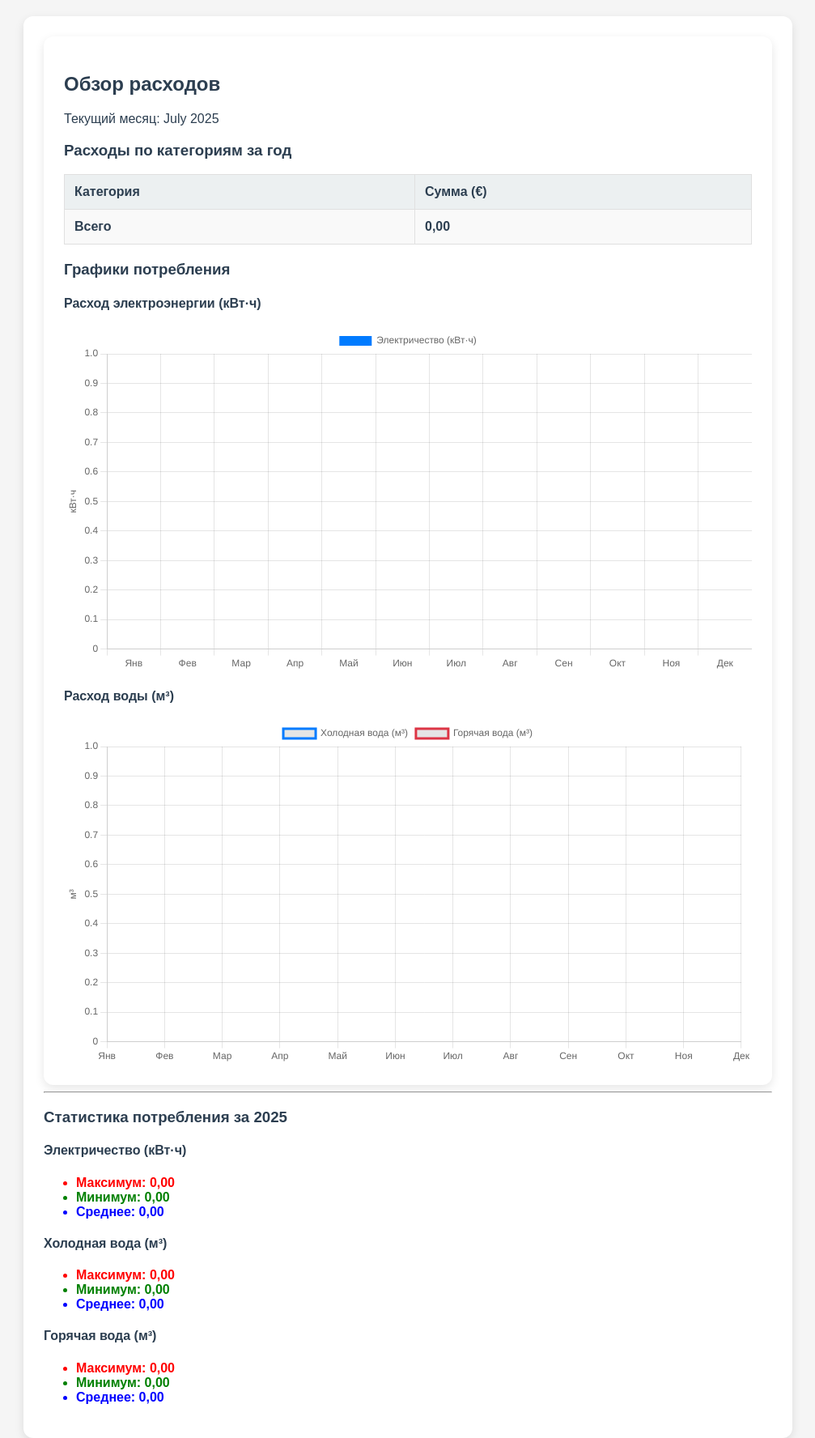
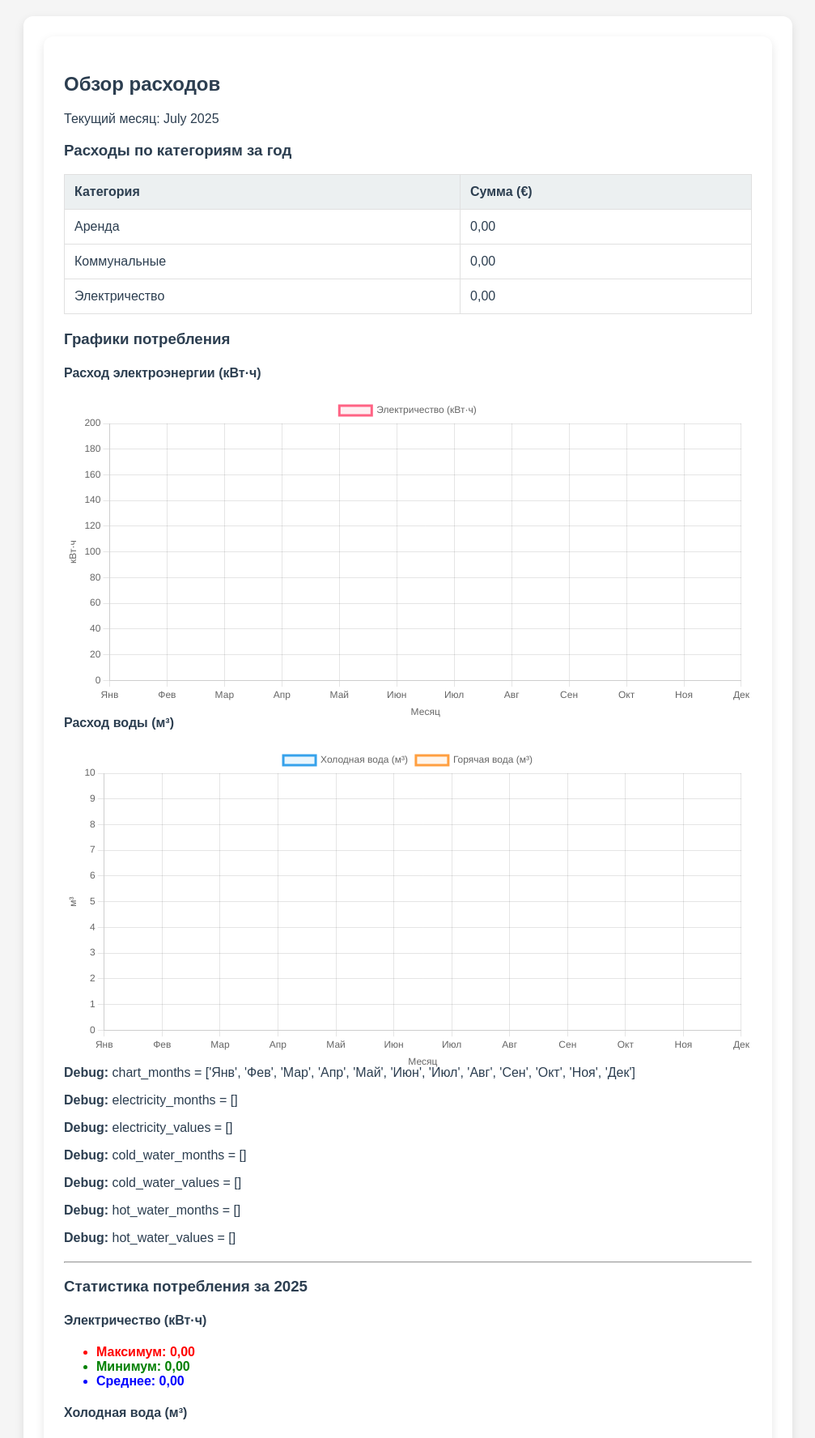
Before and after one commit to DmytroFedosyeyev/jango_rent, a Django app: page /overview/ in a window 1280 px wide. Shown: the part 76-1852 px from the top of the page at 81% size, without its empty margins (136-1143 px from the left). Run offline with Django 5.2, Linux system fonts and the light colour scheme; the visitor is signed in with stand-in values (Sample User, id 1); data that the repository does not hold is empty; some libraries are stand-ins or nearby versions.

Commit message:
Предварительное сохранение, графики отображаются как надо

```diff
--- a/expenses/templates/overview.html
+++ b/expenses/templates/overview.html
@@ -3,19 +3,18 @@
 
 {% block extra_head %}
 <style>
-    .stat-max {
-        color: red;
-        font-weight: bold;
+    .stat-max { color: red; font-weight: bold; }
+    .stat-min { color: green; font-weight: bold; }
+    .stat-avg { color: blue; font-weight: bold; }
+    .chart-container {
+        position: relative;
+        height: 400px;
+        width: 100%;
+        margin-bottom: 2rem;
     }
-
-    .stat-min {
-        color: green;
-        font-weight: bold;
-    }
-
-    .stat-avg {
-        color: blue;
-        font-weight: bold;
+    .chart-container canvas {
+        width: 100% !important;
+        height: 100% !important;
     }
 </style>
 {% endblock %}
@@ -38,110 +37,155 @@
         <tbody>
             {% for expense in expenses_by_category %}
             <tr{% if expense.category == 'total' %} class="total-row"{% endif %}>
-                <td>{% if expense.category == 'total' %}<strong>{{ expense.category_display }}</strong>{% else %}{{ expense.category_display }}{% endif %}</td>
-                <td>{% if expense.category == 'total' %}<strong>{{ expense.total_amount|floatformat:2 }}</strong>{% else %}{{ expense.total_amount|floatformat:2 }}{% endif %}</td>
-            </tr>
-            {% empty %}
-            <tr>
-                <td colspan="2">{% trans "Нет расходов за год" %}</td>
+                <td>{{ expense.category_display }}</td>
+                <td>{{ expense.total_amount|floatformat:2 }}</td>
             </tr>
             {% endfor %}
         </tbody>
     </table>
 
     <h3>{% trans "Графики потребления" %}</h3>
+    <div class="chart-container">
+        <h4>{% trans "Расход электроэнергии (кВт·ч)" %}</h4>
+        <canvas id="electricityChart"></canvas>
+    </div>
+    <div class="chart-container">
+        <h4>{% trans "Расход воды (м³)" %}</h4>
+        <canvas id="waterChart"></canvas>
+    </div>
+
+    <!-- Отладочный вывод -->
     <div style="margin-bottom: 20px;">
-        <h4>{% trans "Расход электроэнергии (кВт·ч)" %}</h4>
-        <canvas id="electricityChart" width="400" height="200"></canvas>
+        <p><strong>Debug:</strong> chart_months = {{ chart_months|safe }}</p>
+        <p><strong>Debug:</strong> electricity_months = {{ electricity_months|safe }}</p>
+        <p><strong>Debug:</strong> electricity_values = {{ electricity_values|safe }}</p>
+        <p><strong>Debug:</strong> cold_water_months = {{ cold_water_months|safe }}</p>
+        <p><strong>Debug:</strong> cold_water_values = {{ cold_water_values|safe }}</p>
+        <p><strong>Debug:</strong> hot_water_months = {{ hot_water_months|safe }}</p>
+        <p><strong>Debug:</strong> hot_water_values = {{ hot_water_values|safe }}</p>
     </div>
-    <div>
-        <h4>{% trans "Расход воды (м³)" %}</h4>
-        <canvas id="waterChart" width="400" height="200"></canvas>
+
+    <hr>
+    <h3>{% blocktrans %}Статистика потребления за {{ current_year }}{% endblocktrans %}</h3>
+    <div class="row">
+        <div class="col">
+            <h4>{% trans "Электричество (кВт·ч)" %}</h4>
+            <ul>
+                <li class="stat-max">{% trans "Максимум" %}: {{ electricity_stats.max|floatformat:2 }}</li>
+                <li class="stat-min">{% trans "Минимум" %}: {{ electricity_stats.min|floatformat:2 }}</li>
+                <li class="stat-avg">{% trans "Среднее" %}: {{ electricity_stats.avg|floatformat:2 }}</li>
+            </ul>
+        </div>
+        <div class="col">
+            <h4>{% trans "Холодная вода (м³)" %}</h4>
+            <ul>
+                <li class="stat-max">{% trans "Максимум" %}: {{ cold_water_stats.max|floatformat:2 }}</li>
+                <li class="stat-min">{% trans "Минимум" %}: {{ cold_water_stats.min|floatformat:2 }}</li>
+                <li class="stat-avg">{% trans "Среднее" %}: {{ cold_water_stats.avg|floatformat:2 }}</li>
+            </ul>
+        </div>
+        <div class="col">
+            <h4>{% trans "Горячая вода (м³)" %}</h4>
+            <ul>
+                <li class="stat-max">{% trans "Максимум" %}: {{ hot_water_stats.max|floatformat:2 }}</li>
+                <li class="stat-min">{% trans "Минимум" %}: {{ hot_water_stats.min|floatformat:2 }}</li>
+                <li class="stat-avg">{% trans "Среднее" %}: {{ hot_water_stats.avg|floatformat:2 }}</li>
+            </ul>
+        </div>
     </div>
 </div>
 
-<script src="https://cdn.jsdelivr.net/npm/chart.js@4.4.4/dist/chart.umd.min.js"></script>
+<script src="https://cdn.jsdelivr.net/npm/chart.js@3.7.1/dist/chart.min.js"></script>
 <script>
-    // График электроэнергии
+document.addEventListener('DOMContentLoaded', function() {
+    const months = {{ chart_months|safe }};
+    const electricityMonths = {{ electricity_months|safe }};
+    const electricityValues = {{ electricity_values|safe }};
+    const coldWaterMonths = {{ cold_water_months|safe }};
+    const coldWaterValues = {{ cold_water_values|safe }};
+    const hotWaterMonths = {{ hot_water_months|safe }};
+    const hotWaterValues = {{ hot_water_values|safe }};
+
+    console.log('chart_months:', months);
+    console.log('electricity:', { months: electricityMonths, values: electricityValues });
+    console.log('cold_water:', { months: coldWaterMonths, values: coldWaterValues });
+    console.log('hot_water:', { months: hotWaterMonths, values: hotWaterValues });
+
+    // Электричество
     new Chart(document.getElementById('electricityChart'), {
-        type: 'bar',
+        type: 'line',
         data: {
-            labels: {{ chart_months|safe }},
+            labels: months,
             datasets: [{
                 label: '{% trans "Электричество (кВт·ч)" %}',
-                data: {{ electricity_data|safe }},
-                backgroundColor: '#007bff',
+                data: months.map(month => electricityMonths.includes(month) ? electricityValues[electricityMonths.indexOf(month)] : null),
+                borderColor: 'rgb(255, 99, 132)',
+                backgroundColor: 'rgba(255, 99, 132, 0.1)',
+                tension: 0.3,
+                fill: false,
+                pointRadius: 5,
+                spanGaps: false
             }]
         },
         options: {
+            responsive: true,
+            maintainAspectRatio: false,
             scales: {
                 y: {
                     beginAtZero: true,
+                    max: 200,
                     title: { display: true, text: '{% trans "кВт·ч" %}' }
+                },
+                x: {
+                    title: { display: true, text: '{% trans "Месяц" %}' }
                 }
             }
         }
     });
 
-    // График воды
+    // Вода
     new Chart(document.getElementById('waterChart'), {
         type: 'line',
         data: {
-            labels: {{ chart_months|safe }},
+            labels: months,
             datasets: [
                 {
                     label: '{% trans "Холодная вода (м³)" %}',
-                    data: {{ cold_water_data|safe }},
-                    borderColor: '#007bff',
-                    fill: false
+                    data: months.map(month => coldWaterMonths.includes(month) ? coldWaterValues[coldWaterMonths.indexOf(month)] : null),
+                    borderColor: 'rgb(54, 162, 235)',
+                    backgroundColor: 'rgba(54, 162, 235, 0.1)',
+                    tension: 0.3,
+                    fill: false,
+                    pointRadius: 5,
+                    spanGaps: false
                 },
                 {
                     label: '{% trans "Горячая вода (м³)" %}',
-                    data: {{ hot_water_data|safe }},
-                    borderColor: '#dc3545',
-                    fill: false
+                    data: months.map(month => hotWaterMonths.includes(month) ? hotWaterValues[hotWaterMonths.indexOf(month)] : null),
+                    borderColor: 'rgb(255, 159, 64)',
+                    backgroundColor: 'rgba(255, 159, 64, 0.1)',
+                    tension: 0.3,
+                    fill: false,
+                    pointRadius: 5,
+                    spanGaps: false
                 }
             ]
         },
         options: {
+            responsive: true,
+            maintainAspectRatio: false,
             scales: {
                 y: {
                     beginAtZero: true,
+                    max: 10,
                     title: { display: true, text: '{% trans "м³" %}' }
+                },
+                x: {
+                    title: { display: true, text: '{% trans "Месяц" %}' }
                 }
             }
         }
     });
+});
 </script>
-
-<hr>
-<h3>{% blocktrans %}Статистика потребления за {{ current_year }}{% endblocktrans %}</h3>
-
-<div class="row">
-    <div class="col">
-        <h4>{% trans "Электричество (кВт·ч)" %}</h4>
-        <ul>
-            <li class="stat-max">{% trans "Максимум" %}: {{ electricity_stats.max|floatformat:2 }}</li>
-            <li class="stat-min">{% trans "Минимум" %}: {{ electricity_stats.min|floatformat:2 }}</li>
-            <li class="stat-avg">{% trans "Среднее" %}: {{ electricity_stats.avg|floatformat:2 }}</li>
-        </ul>
-    </div>
-    <div class="col">
-        <h4>{% trans "Холодная вода (м³)" %}</h4>
-        <ul>
-            <li class="stat-max">{% trans "Максимум" %}: {{ cold_water_stats.max|floatformat:2 }}</li>
-            <li class="stat-min">{% trans "Минимум" %}: {{ cold_water_stats.min|floatformat:2 }}</li>
-            <li class="stat-avg">{% trans "Среднее" %}: {{ cold_water_stats.avg|floatformat:2 }}</li>
-        </ul>
-    </div>
-    <div class="col">
-        <h4>{% trans "Горячая вода (м³)" %}</h4>
-        <ul>
-            <li class="stat-max">{% trans "Максимум" %}: {{ hot_water_stats.max|floatformat:2 }}</li>
-            <li class="stat-min">{% trans "Минимум" %}: {{ hot_water_stats.min|floatformat:2 }}</li>
-            <li class="stat-avg">{% trans "Среднее" %}: {{ hot_water_stats.avg|floatformat:2 }}</li>
-        </ul>
-    </div>
-</div>
-
 {% endblock %}
--- a/expenses/views.py
+++ b/expenses/views.py
@@ -2,6 +2,7 @@ import os
 import logging
 import datetime
 import calendar
+import json
 from decimal import Decimal, InvalidOperation
 from datetime import date, timedelta, datetime
 from calendar import monthrange
@@ -18,6 +19,8 @@ from django.views.decorators.http import require_POST
 from django.views.decorators.csrf import csrf_exempt
 from django.template.loader import get_template
 from django.conf import settings
+from django.db import IntegrityError
+from django.utils.safestring import mark_safe
 
 from xhtml2pdf import pisa
 
@@ -156,6 +159,7 @@ def add_expense(request):
                         date=date_
                     )
                     logger.debug("Saved electricity reading.")
+                    save_monthly_usage(request.user, 'electricity', date_)
 
                 if cold_water_usage is not None:
                     MeterReading.objects.create(
@@ -165,6 +169,7 @@ def add_expense(request):
                         date=date_
                     )
                     logger.debug("Saved cold water reading.")
+                    save_monthly_usage(request.user, 'cold_water', date_)
 
                 if hot_water_usage is not None:
                     MeterReading.objects.create(
@@ -174,6 +179,7 @@ def add_expense(request):
                         date=date_
                     )
                     logger.debug("Saved hot water reading.")
+                    save_monthly_usage(request.user, 'hot_water', date_)
 
                 return redirect('expenses:home')
             else:
@@ -475,145 +481,86 @@ def overview(request):
     current_year = today.year
     current_month = today.month
 
-    # Агрегация расходов по категориям с января по текущий месяц, исключая 'all'
+    # Финансовые расходы
     category_expenses = Expense.objects.filter(
         user=user,
         date__year=current_year,
-        date__month__lte=current_month,
-        category__in=['rent', 'utilities', 'electricity']  # Исключаем категорию 'all'
-    ).values('category').annotate(
-        total_amount=Sum('amount')
-    )
+        category__in=['rent', 'utilities', 'electricity']
+    ).values('category').annotate(total_amount=Sum('amount'))
 
-    # Определяем желаемый порядок категорий
     desired_order = ['rent', 'utilities', 'electricity']
-
-    # Создаём словарь для быстрого доступа к данным категорий
     expenses_dict = {exp['category']: exp['total_amount'] or 0 for exp in category_expenses}
 
-    # Формируем список для шаблона в нужном порядке
-    expenses_by_category = []
-    for category in desired_order:
-        if category in expenses_dict:
-            expenses_by_category.append({
-                'category': category,
-                'category_display': CATEGORY_DISPLAY.get(category, category),
-                'total_amount': expenses_dict[category]
-            })
+    expenses_by_category = [
+        {
+            'category': category,
+            'category_display': CATEGORY_DISPLAY.get(category, category),
+            'total_amount': expenses_dict.get(category, 0)
+        } for category in desired_order
+    ]
 
-    # Добавляем строку "Всего"
-    total_year = Expense.objects.filter(
+    total_year = sum(exp['total_amount'] for exp in expenses_by_category)
+    total_all_time = Expense.objects.filter(
         user=user,
-        date__year=current_year,
-        date__month__lte=current_month,
-        category__in=['rent', 'utilities', 'electricity']
+        category__in=desired_order
     ).aggregate(total=Sum('amount'))['total'] or 0
 
-    expenses_by_category.append({
-        'category': 'total',
-        'category_display': _('Всего'),
-        'total_amount': total_year
-    })
+    # Список месяцев (преобразуем gettext_lazy в строки)
+    MONTHS = [
+        str(_('Янв')), str(_('Фев')), str(_('Мар')), str(_('Апр')),
+        str(_('Май')), str(_('Июн')), str(_('Июл')), str(_('Авг')),
+        str(_('Сен')), str(_('Окт')), str(_('Ноя')), str(_('Дек'))
+    ]
 
-    # Сумма за всё время
-    total_all_time = Expense.objects.filter(
+    # Данные для графиков (только ненулевые usage)
+    categories = ['electricity', 'cold_water', 'hot_water']
+    usage_data = {cat: {'months': [], 'values': []} for cat in categories}
+
+    for usage in MonthlyUsage.objects.filter(
         user=user,
-        category__in=['rent', 'utilities', 'electricity']
-    ).aggregate(total=Sum('amount'))['total'] or 0
+        year=current_year,
+        category__in=categories,
+        usage__gt=0  # Только ненулевые значения
+    ):
+        category = usage.category
+        month = usage.month - 1  # 0-based index
+        usage_data[category]['months'].append(MONTHS[month])
+        usage_data[category]['values'].append(float(usage.usage))
 
-    categories = ['electricity', 'cold_water', 'hot_water']
-    months = [date(current_year, m, 1) for m in range(1, 13)]
+    # Логирование
+    logger.debug("chart_months: %s", MONTHS)
+    logger.debug("electricity_data: %s", usage_data['electricity'])
+    logger.debug("cold_water_data: %s", usage_data['cold_water'])
+    logger.debug("hot_water_data: %s", usage_data['hot_water'])
 
-    readings = MeterReading.objects.filter(
-        user=user,
-        date__lte=date(current_year, 12, 31),
-        category__in=categories
-    ).order_by('category', 'date')
-
-    readings_by_cat = {cat: [] for cat in categories}
-    for r in readings:
-        readings_by_cat[r.category].append(r)
-
-    from django.db import transaction
-
-    def process_category(category, user, current_year):
-        with transaction.atomic():
-            data = readings_by_cat[category]
-            filled = {}
-            raw = {(r.date.year, r.date.month): r for r in data}
-            all_keys = sorted(raw.keys())
-            if not all_keys:
-                return []
-            for i in range(len(all_keys) - 1):
-                (y1, m1), (y2, m2) = all_keys[i], all_keys[i + 1]
-                d1 = raw[(y1, m1)].date
-                d2 = raw[(y2, m2)].date
-                v1 = raw[(y1, m1)].value
-                v2 = raw[(y2, m2)].value
-                delta_months = (y2 - y1) * 12 + (m2 - m1)
-                if delta_months <= 1:
-                    continue
-                avg_increase = (v2 - v1) / delta_months
-                for j in range(1, delta_months):
-                    total_month = m1 + j
-                    new_year = y1 + (total_month - 1) // 12
-                    new_month = (total_month - 1) % 12 + 1
-                    _, last_day = monthrange(new_year, new_month)
-                    new_date = date(new_year, new_month, last_day)
-                    new_value = v1 + avg_increase * j
-                    new_reading = MeterReading.objects.create(
-                        user=user,
-                        category=category,
-                        value=round(new_value, 2),
-                        date=new_date
-                    )
-                    raw[(new_year, new_month)] = new_reading
-
-        sorted_keys = sorted([k for k in raw if k[0] == current_year])
-        usage = []
-        for i in range(len(sorted_keys)):
-            y, m = sorted_keys[i]
-            curr = raw[(y, m)]
-            prev_key = (y, m - 1) if m > 1 else (y - 1, 12)
-            if prev_key not in raw:
-                usage.append(0)
-                continue
-            prev = raw[prev_key]
-            diff = round(float(curr.value - prev.value), 2)
-            usage.append(diff if diff >= 0 else 0)
-        return usage
-
-    electricity_data = process_category('electricity', user, current_year)
-    cold_water_data = process_category('cold_water', user, current_year)
-    hot_water_data = process_category('hot_water', user, current_year)
-
-    def compute_stats(data):
-        filtered = [d for d in data if d > 0]
-        if not filtered:
-            return {'min': 0, 'max': 0, 'avg': 0}
+    def compute_stats(values):
+        clean = [v for v in values if v > 0]
         return {
-            'min': min(filtered),
-            'max': max(filtered),
-            'avg': round(sum(filtered) / len(filtered), 2),
+            'min': round(min(clean), 2) if clean else 0,
+            'max': round(max(clean), 2) if clean else 0,
+            'avg': round(sum(clean) / len(clean), 2) if clean else 0
         }
-
-    month_labels = MONTHS
 
     context = {
         'current_month': today.strftime('%B'),
         'current_year': current_year,
         'expenses_by_category': expenses_by_category,
+        'total_year': total_year,
         'total_all_time': total_all_time,
-        'total_year': total_year,
-        'chart_months': month_labels,
-        'electricity_data': electricity_data,
-        'cold_water_data': cold_water_data,
-        'hot_water_data': hot_water_data,
-        'electricity_stats': compute_stats(electricity_data),
-        'cold_water_stats': compute_stats(cold_water_data),
-        'hot_water_stats': compute_stats(hot_water_data),
+        'chart_months': MONTHS,
+        'electricity_months': usage_data['electricity']['months'],
+        'electricity_values': usage_data['electricity']['values'],
+        'cold_water_months': usage_data['cold_water']['months'],
+        'cold_water_values': usage_data['cold_water']['values'],
+        'hot_water_months': usage_data['hot_water']['months'],
+        'hot_water_values': usage_data['hot_water']['values'],
+        'electricity_stats': compute_stats(usage_data['electricity']['values']),
+        'cold_water_stats': compute_stats(usage_data['cold_water']['values']),
+        'hot_water_stats': compute_stats(usage_data['hot_water']['values']),
     }
+
     return render(request, 'overview.html', context)
+
 
 @login_required
 @require_POST
@@ -1014,3 +961,38 @@ def export_to_pdf(request):
     p.showPage()
     p.save()
     return response
+
+def save_monthly_usage(user, category, reading_date):
+    year = reading_date.year
+    month = reading_date.month
+
+    try:
+        current = MeterReading.objects.get(user=user, category=category, date=reading_date)
+    except MeterReading.DoesNotExist:
+        return
+
+    # Предыдущее показание
+    previous = (
+        MeterReading.objects.filter(user=user, category=category, date__lt=reading_date)
+        .order_by('-date')
+        .first()
+    )
+
+    if not previous:
+        # Нельзя вычислить расход — нет предыдущего значения
+        return
+
+    usage = float(current.value) - float(previous.value)
+    if usage < 0:
+        return  # Невозможно: счётчик не может уменьшиться
+
+    try:
+        MonthlyUsage.objects.update_or_create(
+            user=user,
+            category=category,
+            year=year,
+            month=month,
+            defaults={'usage': usage}
+        )
+    except IntegrityError:
+        pass  # на случай гонки данных
```
